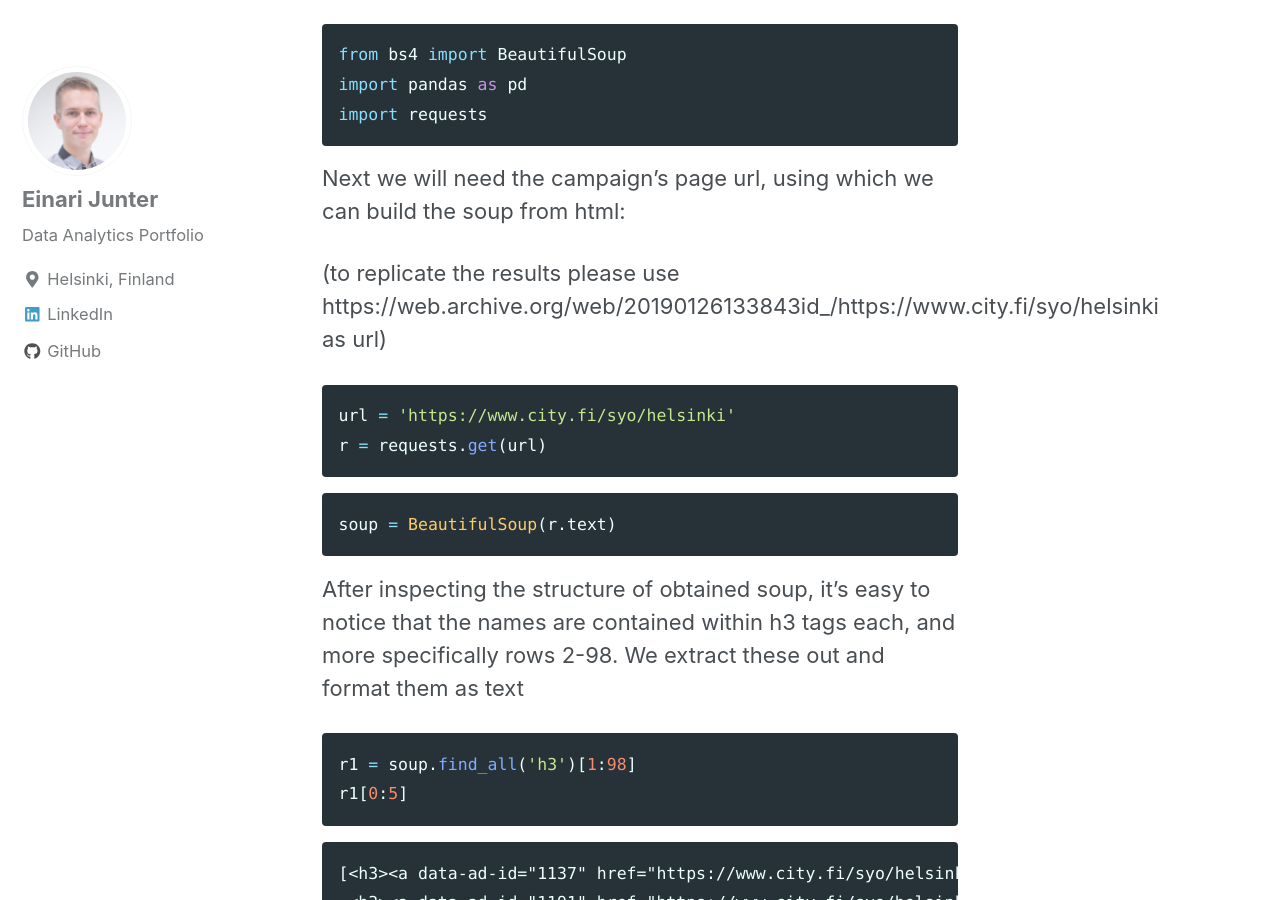
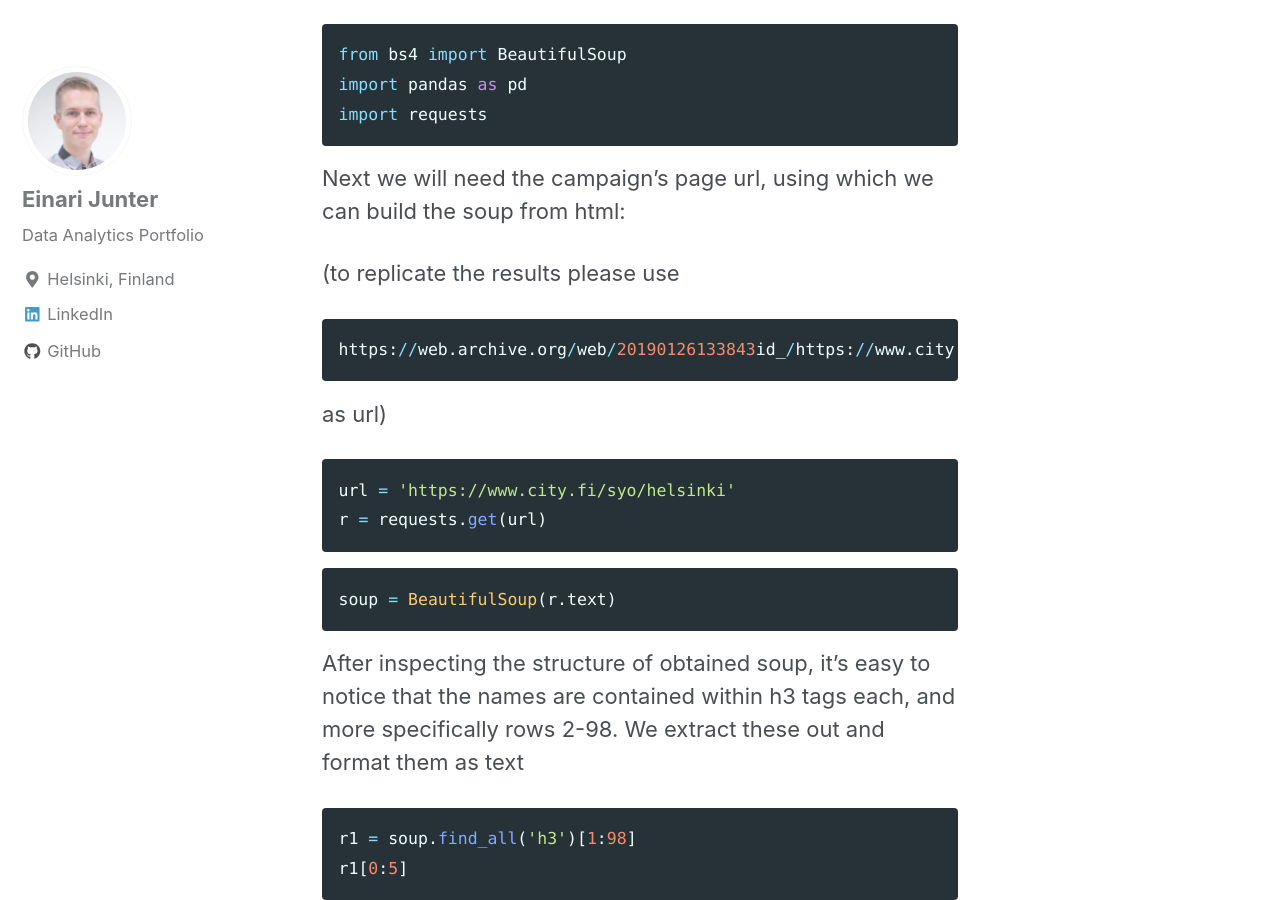
Before and after one commit to einarijunter/einarijunter.github.io, a Jekyll site: the page built from _posts/2019-02-08-syoHel2019.md, in a window 1280 px wide and 900 px high, scrolled down 1367 px. Built offline with Jekyll 4.4.1, drawn with Linux system fonts in a browser that asks for light colours; cached includes are drawn as plain includes; nearby versions of some CDN libraries.

Commit message:
fix links

````diff
--- a/_posts/2019-02-08-syoHel2019.md
+++ b/_posts/2019-02-08-syoHel2019.md
@@ -26,7 +26,11 @@ import requests
 
 Next we will need the campaign's page url, using which we can build the soup from html:
 
-(to replicate the results please use https://web.archive.org/web/20190126133843id_/https://www.city.fi/syo/helsinki as url)
+(to replicate the results please use
+```python
+https://web.archive.org/web/20190126133843id_/https://www.city.fi/syo/helsinki
+```
+as url)
 
 
 ```python
````
